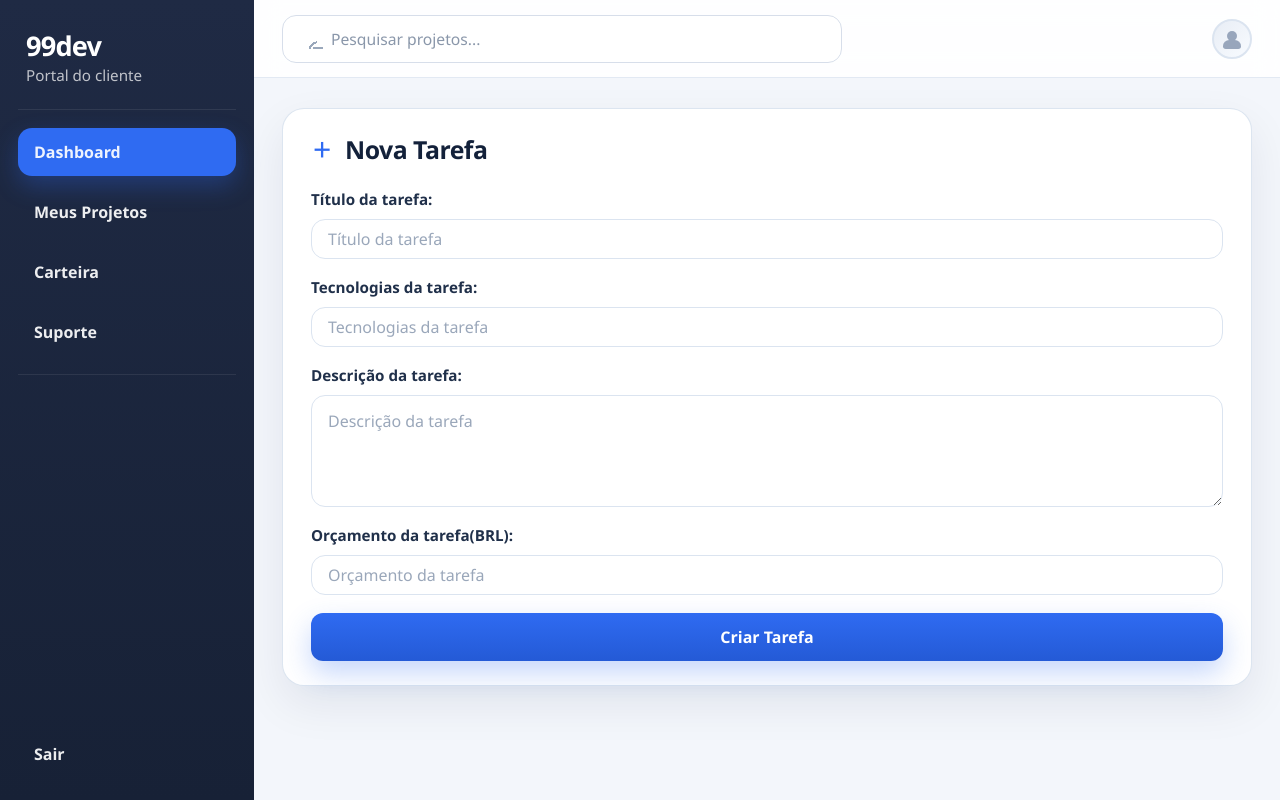
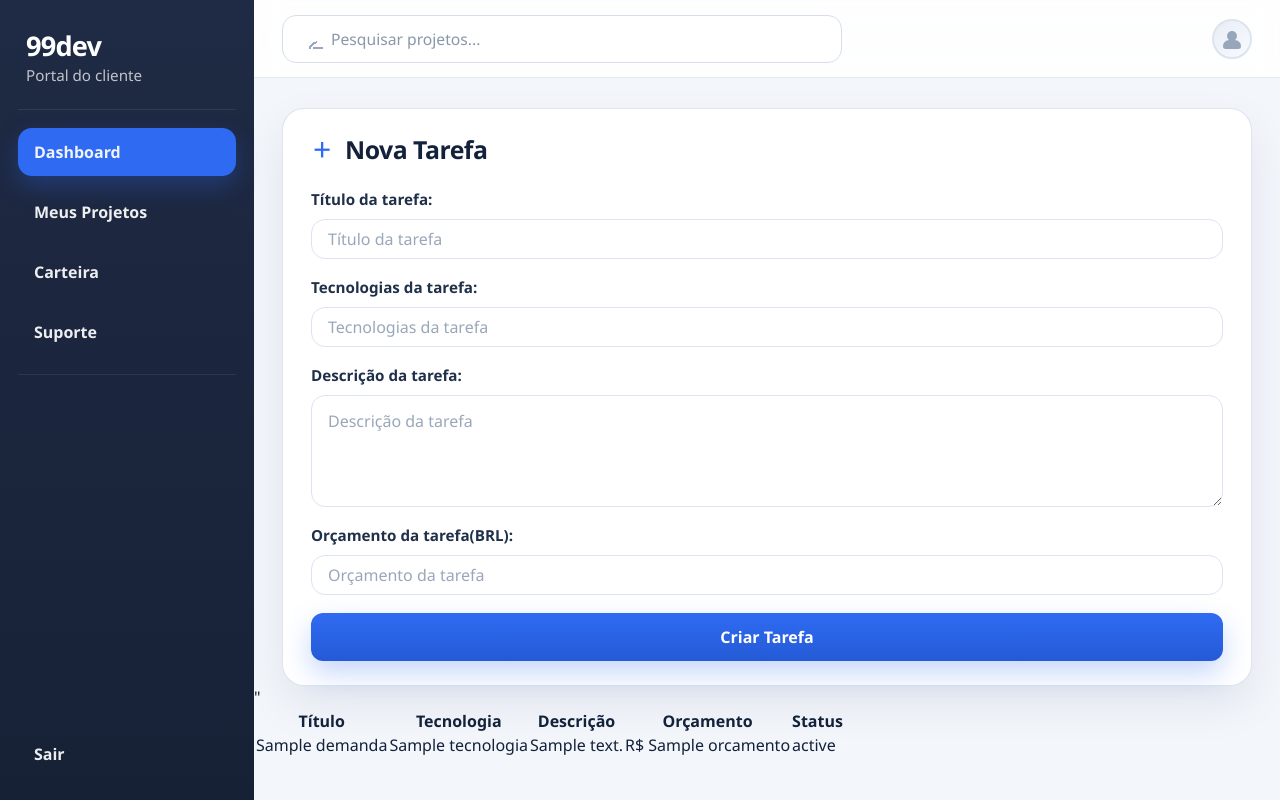
Before and after one commit to TheoNogueiraVirginio/99dev, a Flask app: template templates/dashboardCliente.html in a window 1280 px wide. Run offline with Flask 3, Linux system fonts and the light colour scheme; the template is opened without the code that fills it: values that come from a table or form of the project are taken from there, most other values are stand-ins (such as "Sample title", 1, 10 or a date in 2020).

Commit message:
feat(dashboard): adicionado a tabela de demandas

```diff
--- a/templates/dashboardCliente.html
+++ b/templates/dashboardCliente.html
@@ -65,6 +65,29 @@
                 <button type="submit">Criar Tarefa</button>
             </form>
         </section>
+        <section class="tarefas">
+            <table>
+                <thead>
+                    <tr>
+                        <th>Título</th>
+                        <th>Tecnologia</th>
+                        <th>Descrição</th>
+                        <th>Orçamento</th>
+                        <th>Status</th>
+                    </tr>
+                </thead>
+                <tbody>
+                    {% for demanda in demandas %}
+                    <tr>
+                        <td>{{ demanda.titulo }}</td>
+                        <td>{{ demanda.tecnologia }}</td>
+                        <td>{{ demanda.descricao }}</td>
+                        <td>R$ {{ demanda.orcamento }}</td>
+                        <td>{{ demanda.status }}</td>
+                    </tr>
+                    {% endfor %}
+                </tbody>
+        </section>"
     </main>
 </body>
 
```
